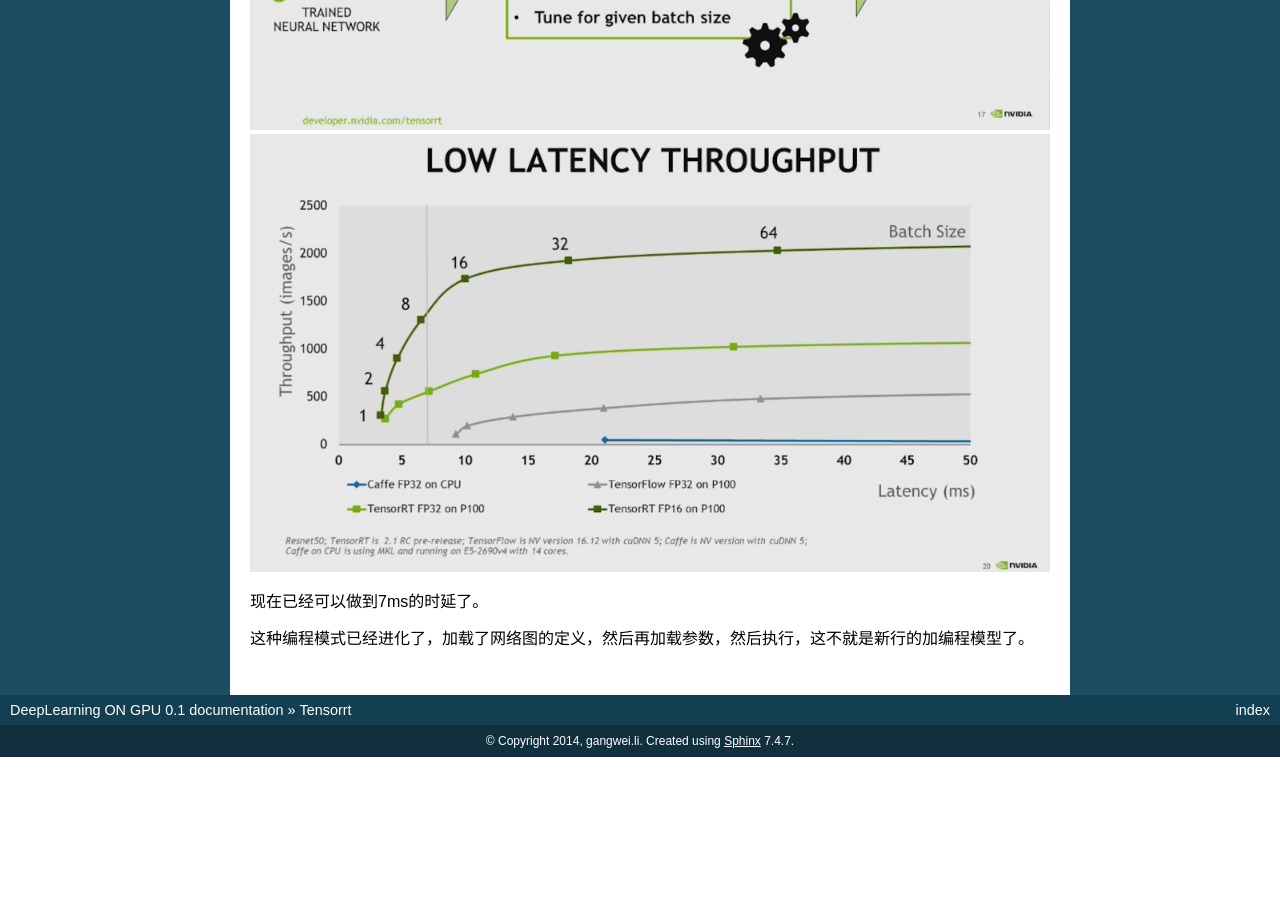
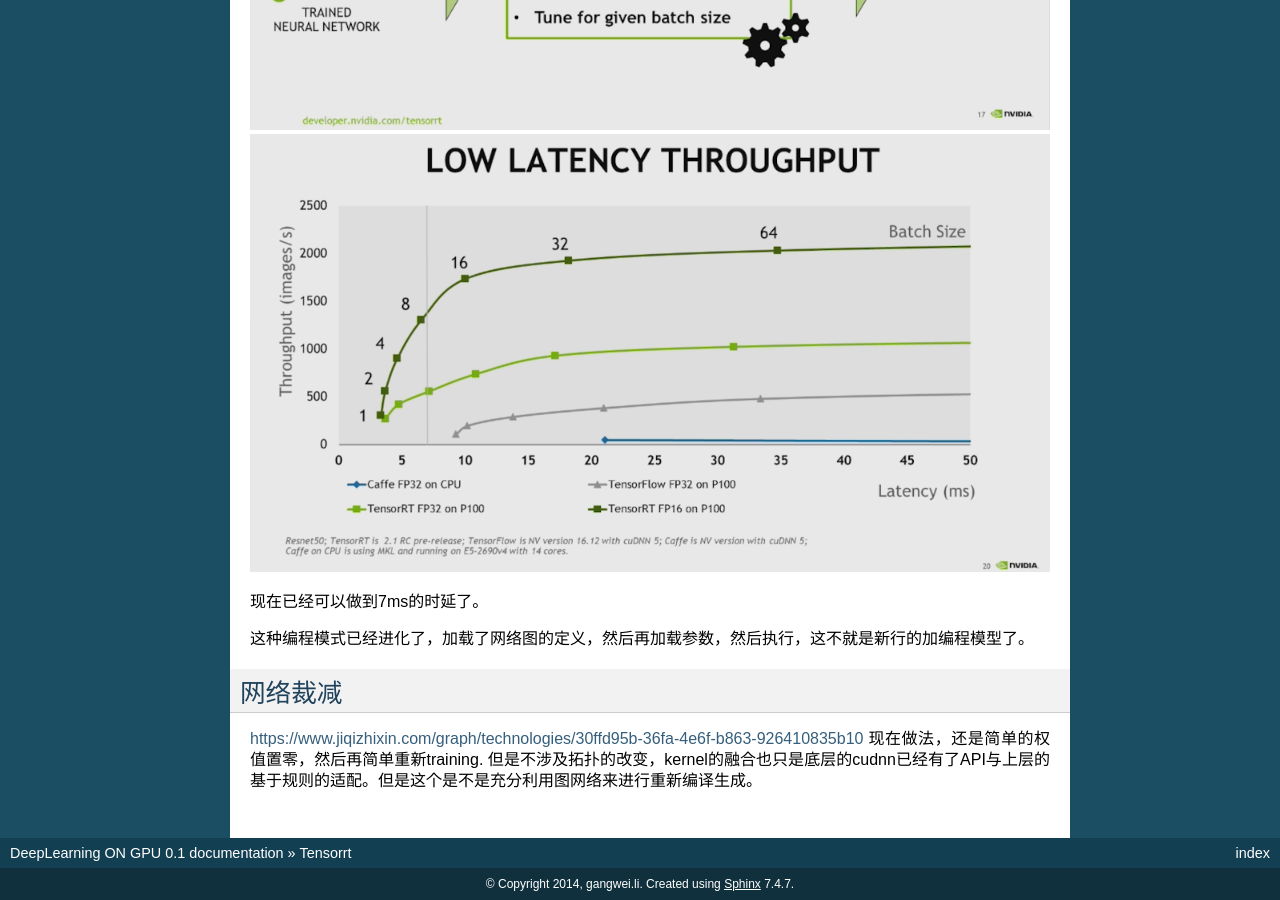
Before and after one commit to gwli/DeepLearningOnGPU, a Sphinx documentation site: the page built from source/Stage_3/tensorrt.rst, in a window 1280 px wide and 900 px high, scrolled down 2127 px. Built offline with Sphinx 7.4.7, drawn with Linux system fonts in a browser that asks for light colours; before the commit the page ends 2884 px from its top, so only the background shows below that.

Commit message:
Update tensorrt.rst

```diff
--- a/source/Stage_3/tensorrt.rst
+++ b/source/Stage_3/tensorrt.rst
@@ -82,3 +82,8 @@
 现在已经可以做到7ms的时延了。
 
 这种编程模式已经进化了，加载了网络图的定义，然后再加载参数，然后执行，这不就是新行的加编程模型了。
+
+网络裁减
+========
+https://www.jiqizhixin.com/graph/technologies/30ffd95b-36fa-4e6f-b863-926410835b10
+现在做法，还是简单的权值置零，然后再简单重新training. 但是不涉及拓扑的改变，kernel的融合也只是底层的cudnn已经有了API与上层的基于规则的适配。但是这个是不是充分利用图网络来进行重新编译生成。
```
